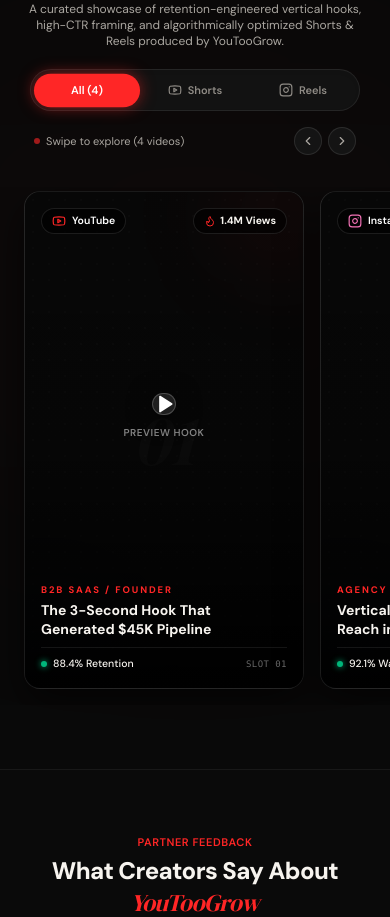
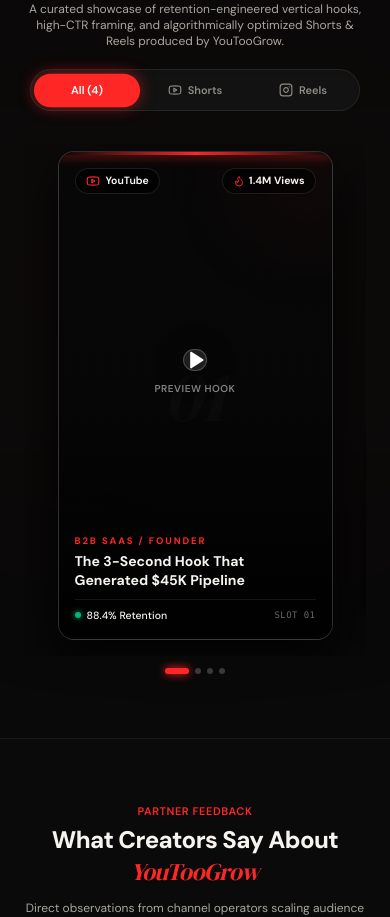
Before and after one commit to RITIKSINGH-DEOS/YouTooGrow, a Next.js app: page / in a window 390 px wide. Shown: the part 3380-4297 px from the top of the page. Built offline with nearby package versions, Linux system fonts and the light colour scheme.

Commit message:
feat(shorts): add centered focus with blurred side cards and remove helper text row

```diff
--- a/src/components/case-studies/case-studies.tsx
+++ b/src/components/case-studies/case-studies.tsx
@@ -10,13 +10,12 @@ import {
   Flame,
   X,
   Sparkles,
-  ChevronLeft,
-  ChevronRight,
 } from "lucide-react";
 
 export function CaseStudiesSection() {
   const [activePlatform, setActivePlatform] = useState<"ALL" | "YouTube" | "Instagram">("ALL");
   const [selectedShort, setSelectedShort] = useState<FeaturedShort | null>(null);
+  const [activeIndex, setActiveIndex] = useState(0);
   const scrollRef = useRef<HTMLDivElement>(null);
 
   const filteredShorts =
@@ -26,15 +25,43 @@ export function CaseStudiesSection() {
 
   const handlePlatformChange = (platform: "ALL" | "YouTube" | "Instagram") => {
     setActivePlatform(platform);
+    setActiveIndex(0);
     if (scrollRef.current) {
       scrollRef.current.scrollTo({ left: 0, behavior: "smooth" });
     }
   };
 
-  const scroll = (direction: "left" | "right") => {
-    if (scrollRef.current) {
-      const scrollAmount = direction === "left" ? -280 : 280;
-      scrollRef.current.scrollBy({ left: scrollAmount, behavior: "smooth" });
+  const handleScroll = () => {
+    if (!scrollRef.current) return;
+    const container = scrollRef.current;
+    const containerCenter = container.scrollLeft + container.clientWidth / 2;
+    const cards = container.querySelectorAll<HTMLElement>("[data-short-card]");
+
+    let closestIndex = 0;
+    let minDistance = Infinity;
+
+    cards.forEach((card, idx) => {
+      const cardCenter = card.offsetLeft + card.offsetWidth / 2;
+      const distance = Math.abs(containerCenter - cardCenter);
+      if (distance < minDistance) {
+        minDistance = distance;
+        closestIndex = idx;
+      }
+    });
+
+    setActiveIndex(closestIndex);
+  };
+
+  const scrollToCard = (index: number) => {
+    if (!scrollRef.current) return;
+    const container = scrollRef.current;
+    const cards = container.querySelectorAll<HTMLElement>("[data-short-card]");
+    const targetCard = cards[index];
+    if (targetCard) {
+      const containerWidth = container.clientWidth;
+      const cardCenter = targetCard.offsetLeft + targetCard.offsetWidth / 2;
+      const targetScrollLeft = cardCenter - containerWidth / 2;
+      container.scrollTo({ left: targetScrollLeft, behavior: "smooth" });
     }
   };
 
@@ -107,50 +134,41 @@ export function CaseStudiesSection() {
               <span className="hidden sm:inline">Instagram Reels</span>
             </button>
           </div>
-
-          {/* Mobile Horizontal Swipe Cue & Navigation Arrows */}
-          <div className="sm:hidden flex items-center justify-between mt-4 px-1 max-w-[330px] mx-auto text-xs text-[#8f8b85]">
-            <span className="flex items-center gap-1.5 text-[11px] text-[#aaa6a0]">
-              <span className="w-1.5 h-1.5 rounded-full bg-[#ff2626] animate-pulse" />
-              Swipe to explore ({filteredShorts.length} videos)
-            </span>
-            <div className="flex items-center gap-1.5">
-              <button
-                onClick={() => scroll("left")}
-                aria-label="Previous video"
-                className="w-7 h-7 rounded-full bg-[#141414] border border-white/10 flex items-center justify-center text-[#aaa6a0] hover:text-white hover:border-[#ff2626]/50 active:scale-95 transition-all"
-              >
-                <ChevronLeft className="w-3.5 h-3.5" />
-              </button>
-              <button
-                onClick={() => scroll("right")}
-                aria-label="Next video"
-                className="w-7 h-7 rounded-full bg-[#141414] border border-white/10 flex items-center justify-center text-[#aaa6a0] hover:text-white hover:border-[#ff2626]/50 active:scale-95 transition-all"
-              >
-                <ChevronRight className="w-3.5 h-3.5" />
-              </button>
-            </div>
-          </div>
         </div>
 
-        {/* Video Cards Showcase: Mobile Horizontal Carousel / Desktop 4-Column Grid */}
+        {/* Video Cards Showcase: Mobile Cover Flow Focus / Desktop 4-Column Grid */}
         <div
           key={activePlatform}
           ref={scrollRef}
-          className="flex sm:grid sm:grid-cols-2 lg:grid-cols-4 gap-4 sm:gap-6 overflow-x-auto sm:overflow-visible no-scrollbar snap-x snap-mandatory scroll-smooth pb-4 pt-1 px-6 -mx-6 sm:px-0 sm:mx-0 transition-all duration-400 ease-out animate-in fade-in-0 slide-in-from-bottom-2"
+          onScroll={handleScroll}
+          className="flex sm:grid sm:grid-cols-2 lg:grid-cols-4 gap-4 sm:gap-6 overflow-x-auto sm:overflow-visible no-scrollbar snap-x snap-mandatory scroll-smooth pb-4 pt-2 px-[calc((100%-260px)/2)] min-[390px]:px-[calc((100%-275px)/2)] sm:px-0 sm:mx-0 transition-all duration-400 ease-out animate-in fade-in-0 slide-in-from-bottom-2 items-center"
         >
-          {filteredShorts.map((item) => {
+          {filteredShorts.map((item, idx) => {
             const isYoutube = item.platform === "YouTube";
+            const isCenter = idx === activeIndex;
 
             return (
               <div
                 key={item.id}
-                onClick={() => setSelectedShort(item)}
-                className="relative rounded-2xl border border-white/[0.08] hover:border-[#ff2626]/60 bg-gradient-to-b from-[#131313] via-[#0d0d0d] to-[#070707] shadow-[0_15px_40px_rgba(0,0,0,0.6)] hover:shadow-[0_20px_50px_-10px_rgba(255,38,38,0.25)] hover:-translate-y-1.5 transition-all duration-300 group overflow-hidden flex flex-col justify-between aspect-[9/16] w-[260px] min-[390px]:w-[280px] sm:w-full shrink-0 sm:shrink snap-center sm:snap-align-none cursor-pointer"
+                data-short-card
+                onClick={() => {
+                  if (typeof window !== "undefined" && window.innerWidth < 640 && !isCenter) {
+                    scrollToCard(idx);
+                  } else {
+                    setSelectedShort(item);
+                  }
+                }}
+                className={`relative rounded-2xl border bg-gradient-to-b from-[#131313] via-[#0d0d0d] to-[#070707] transition-all duration-500 ease-out group overflow-hidden flex flex-col justify-between aspect-[9/16] w-[260px] min-[390px]:w-[275px] sm:w-full shrink-0 sm:shrink snap-center sm:snap-align-none cursor-pointer ${
+                  isCenter
+                    ? "border-white/[0.16] shadow-[0_20px_50px_rgba(0,0,0,0.85)] scale-100 opacity-100 blur-none z-10 sm:border-white/[0.08]"
+                    : "border-white/[0.04] shadow-[0_10px_25px_rgba(0,0,0,0.5)] scale-[0.92] opacity-40 blur-[2.5px] sm:blur-none sm:opacity-100 sm:scale-100 sm:border-white/[0.08]"
+                } hover:border-[#ff2626]/60 hover:shadow-[0_20px_50px_-10px_rgba(255,38,38,0.25)] sm:hover:-translate-y-1.5`}
               >
-                {/* Top Subtle Crimson Radiant Accent Beam on Hover */}
+                {/* Top Subtle Crimson Radiant Accent Beam on Hover / Center */}
                 <div
-                  className="absolute top-0 inset-x-0 h-[2.5px] bg-gradient-to-r from-transparent via-[#ff2626] to-transparent opacity-0 group-hover:opacity-100 transition-opacity duration-300 shadow-[0_0_12px_#ff2626] z-20"
+                  className={`absolute top-0 inset-x-0 h-[2.5px] bg-gradient-to-r from-transparent via-[#ff2626] to-transparent transition-opacity duration-300 shadow-[0_0_12px_#ff2626] z-20 ${
+                    isCenter ? "opacity-100" : "opacity-0 group-hover:opacity-100"
+                  }`}
                   aria-hidden="true"
                 />
 
@@ -232,6 +250,22 @@ export function CaseStudiesSection() {
             );
           })}
         </div>
+
+        {/* Mobile Minimal Active Dots */}
+        <div className="sm:hidden flex items-center justify-center gap-1.5 mt-3">
+          {filteredShorts.map((_, idx) => (
+            <button
+              key={idx}
+              onClick={() => scrollToCard(idx)}
+              aria-label={`Go to video ${idx + 1}`}
+              className={`h-1.5 rounded-full transition-all duration-300 ${
+                idx === activeIndex
+                  ? "w-6 bg-[#ff2626] shadow-[0_0_8px_#ff2626]"
+                  : "w-1.5 bg-white/20 hover:bg-white/40"
+              }`}
+            />
+          ))}
+        </div>
       </div>
 
       {/* Video Preview / Placeholder Modal */}
```
